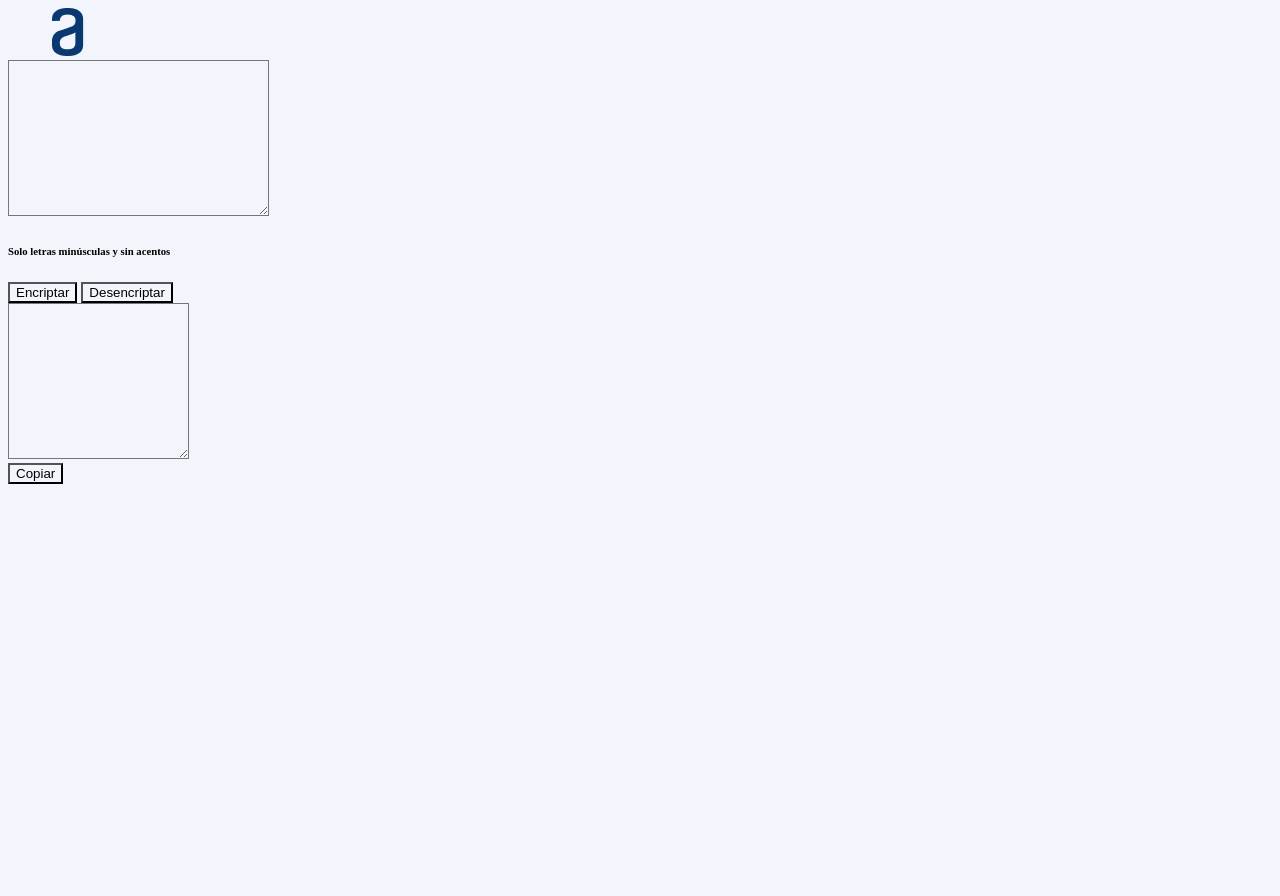
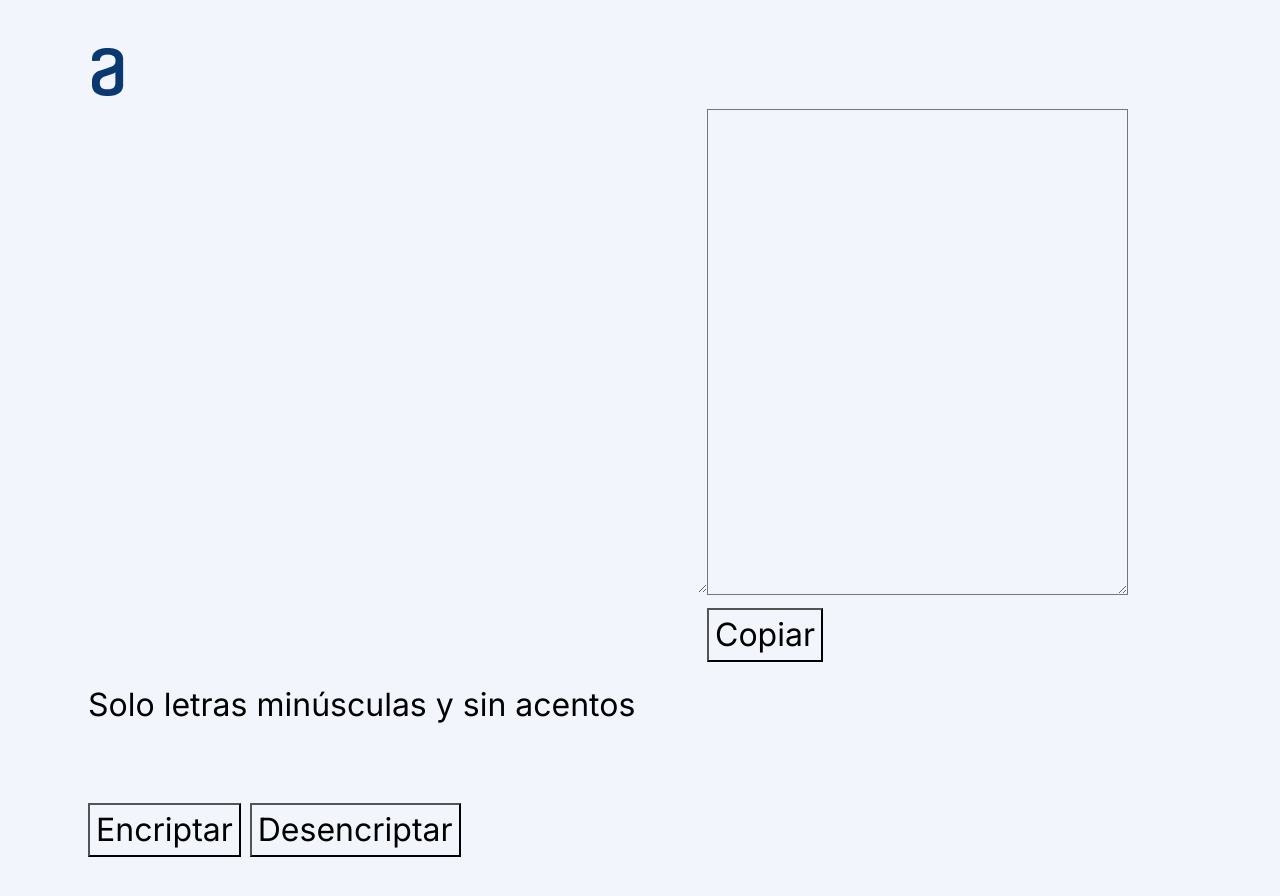
Before and after one commit to Aldo21496/Desafio-ONE-Alura-G6, a plain HTML site: page index.html in a window 1280 px wide. Before the commit the page ends 800 px from the top, so only its background shows below. Drawn offline with Linux system fonts and the light colour scheme.

Commit message:
haciendo el css y mas

```diff
--- a/estilos.css
+++ b/estilos.css
@@ -1,3 +1,24 @@
 *{
     background: #F3F5FC;
+    font-family: Inter;
+    font-size: 32px;
+    font-weight: 400;
+    line-height: 48px;
+
 }
+.logo{
+    padding-top: 40px;
+    margin-left: 40px;
+
+}
+
+main{
+    display: flex;
+    margin-bottom: 50px;
+    margin-left: 80px;
+}
+
+.text-area{
+    border: none;
+
+}
```
